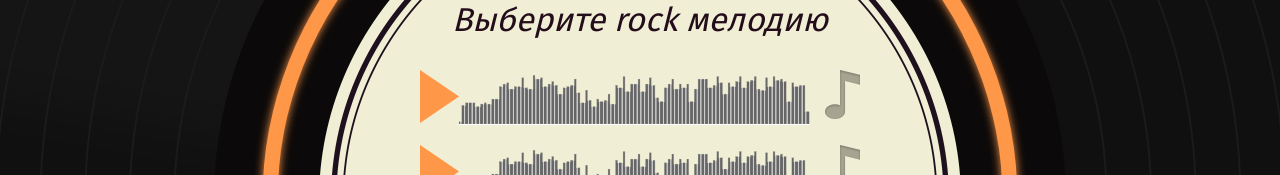
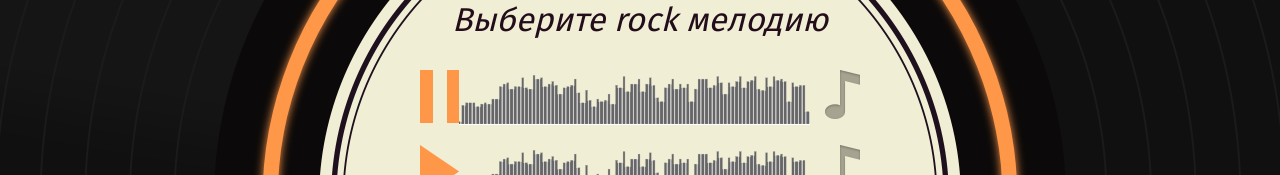
Before and after one commit to ildarjans/1136803-guess-melody-5, a React app: page /game in a window 1280 px wide. Shown: the part 299-474 px from the top of the page. Built offline with nearby package versions, Linux system fonts and the light colour scheme.

Commit message:
use HOC and their prop renderPlayer

```diff
--- a/src/components/game-artist/game-artist.jsx
+++ b/src/components/game-artist/game-artist.jsx
@@ -1,11 +1,11 @@
 import React from "react";
 import {Link} from "react-router-dom";
 import PropTypes from "prop-types";
-import {CircleStyle} from "../../styles/circle-style";
 import {ArtistInput} from "../artist-input/artist-input";
 import {ArtistQuestionPropTypes} from "../artist-prop-types/artist-question";
+import {CircleStyle} from "../../styles/circle-style";
 
-export const GameArtist = ({onAnswer, question}) => {
+export const GameArtist = ({onAnswer, question, renderPlayer}) => {
   return (
     <section className="game game--artist">
       <header className="game__header">
@@ -34,10 +34,9 @@
         <h2 className="game__title">Кто исполняет эту песню?</h2>
         <div className="game__track">
           <div className="track">
-            <button className="track__button track__button--play" type="button"/>
-            <div className="track__status">
-              <audio src={question.song.src}/>
-            </div>
+
+            {renderPlayer(question.song.src, 0)}
+
           </div>
         </div>
 
@@ -61,6 +60,7 @@
 };
 
 GameArtist.propTypes = {
+  renderPlayer: PropTypes.func.isRequired,
   onAnswer: PropTypes.func.isRequired,
   question: ArtistQuestionPropTypes.isRequired,
 };
--- a/src/components/game-genre/game-genre.jsx
+++ b/src/components/game-genre/game-genre.jsx
@@ -17,11 +17,11 @@
       ],
     };
 
-    this._handleAnswerChange = this._handleAnswerChange.bind(this);
+    this._handleChangeAnswer = this._handleChangeAnswer.bind(this);
     this._handleSubmit = this._handleSubmit.bind(this);
   }
 
-  _handleAnswerChange(answers) {
+  _handleChangeAnswer(answers) {
     this.setState(answers);
   }
 
@@ -33,7 +33,7 @@
 
   render() {
     const {answers} = this.state;
-    const {question} = this.props;
+    const {question, renderPlayer} = this.props;
     return (
       <section className="game game--genre">
         <header className="game__header">
@@ -67,15 +67,13 @@
           >
             {question.answers.map((answer, index) => (
               <div className="track" key={`${index}-${answer.src}`}>
-                <button className="track__button track__button--play" type="button"/>
-                <div className="track__status">
-                  <audio src={answer.src}/>
-                </div>
+
+                {renderPlayer(answer.src, index)}
 
                 <GameAnswer
                   answers={answers}
                   index={index}
-                  onChangeAnswer={this._handleAnswerChange}
+                  onChangeAnswer={this._handleChangeAnswer}
                 />
 
               </div>
@@ -96,6 +94,7 @@
 }
 
 GameGenre.propTypes = {
+  renderPlayer: PropTypes.func.isRequired,
   onAnswer: PropTypes.func.isRequired,
   question: GenreQuestionPropTypes.isRequired,
 };
```
